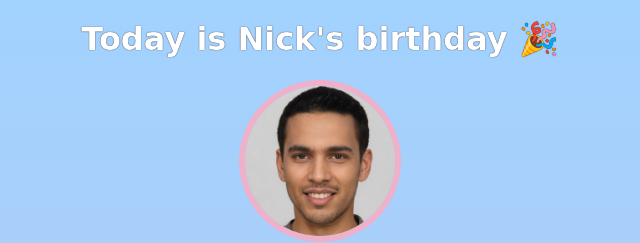
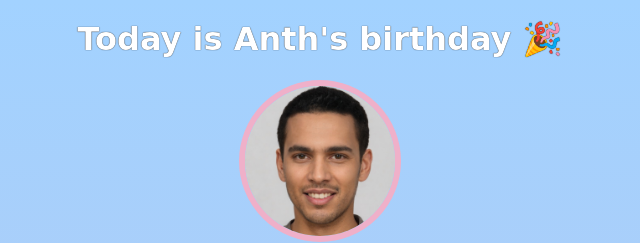
Before and after one commit to Dsii96/Birthday-gift-site, a website built with Vite: page index.html in a window 1280 px wide. Shown: the top 243 px of the page, 320-960 px from the left. Built offline with nearby package versions, Linux system fonts and the light colour scheme; a web font is replaced by a local one.

Commit message:
change name to anth

```diff
--- a/index.html
+++ b/index.html
@@ -7,7 +7,7 @@
     </head>
     <body>
         <div id="header">
-            <h1>Today is Nick's birthday 🎉</h1>
+            <h1>Today is Anth's birthday 🎉</h1>
             <img id="bff-img" src="images/nick.jpg">
             <h2 id="bday-age">24 years old</h2>
             <h4 id="bday-date">01.11.2022</h4>
```
